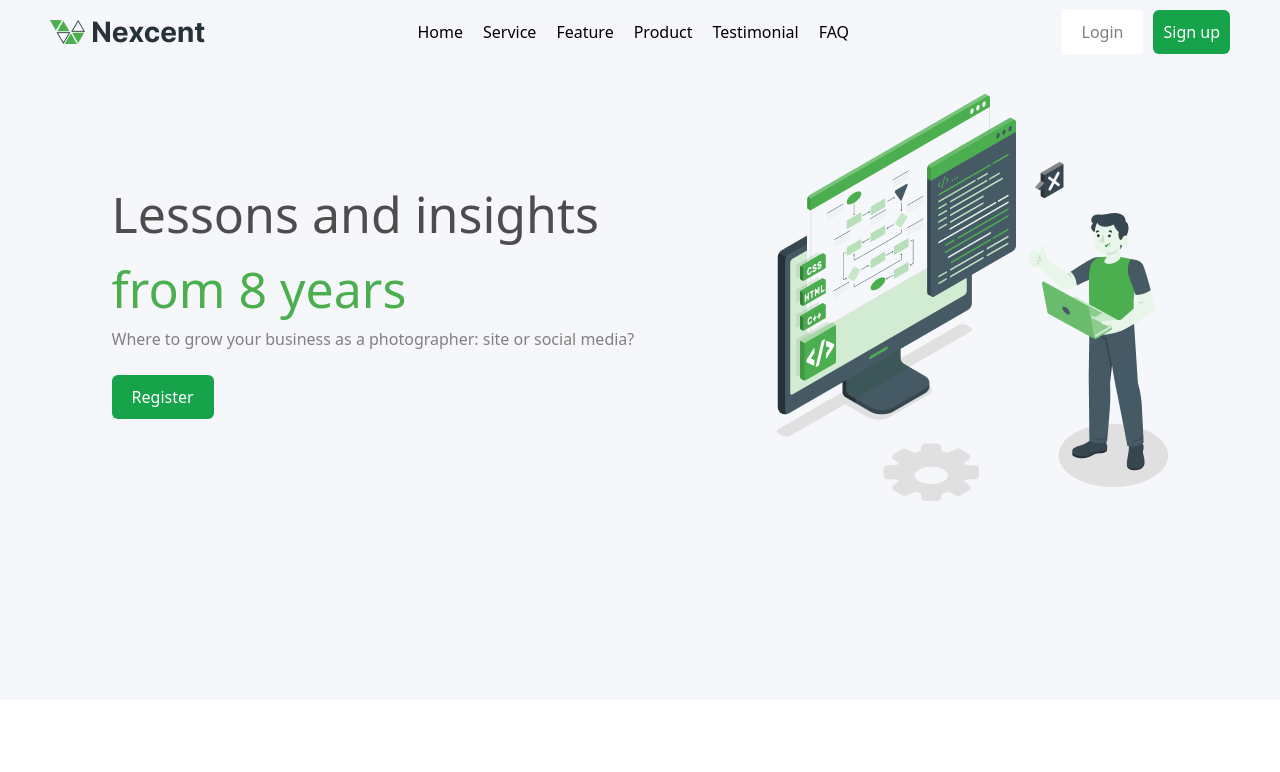
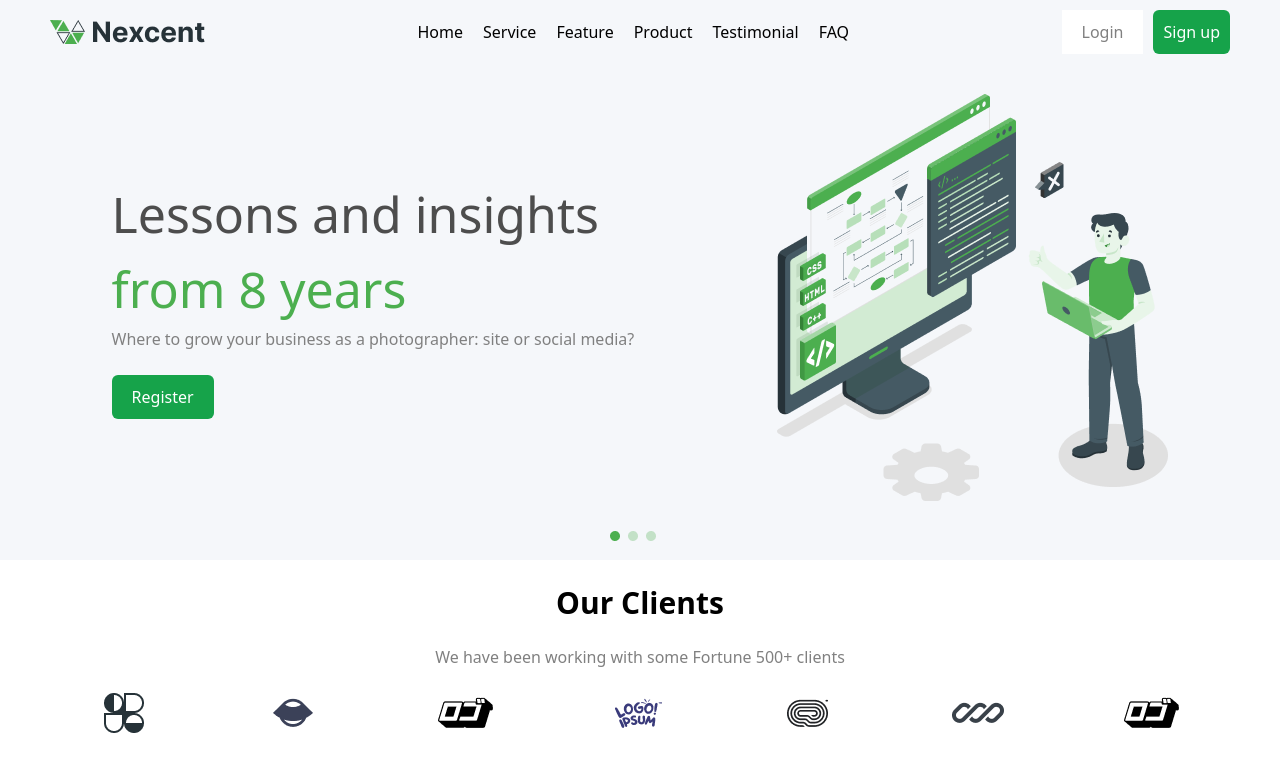
Before and after one commit to SOFTCLUB-2007/LSSON, a website: page src/index.html in a window 1280 px wide. Drawn offline with nearby package versions, Linux system fonts and the light colour scheme; files that its build step writes are made by us from their sources.

Commit message:
section by mainsections

```diff
--- a/src/index.html
+++ b/src/index.html
@@ -6,7 +6,7 @@
 <link href="./output.css" rel="stylesheet">
 </head>
 <body>
-<header class="bg-[#F5F7FA] h-[700px]">
+<header class="bg-[#F5F7FA] lg:h-[560px] h-[900px]">
     <nav class="max-w-[1200px] m-auto flex items-center p-[10px] justify-between">
     <img src="Logo (7).png" alt="">
     <ul class="lg:flex lg:gap-[20px] hidden lg:block">
@@ -36,7 +36,23 @@
                 <img src="Illustration.png" alt="">
             </div>
         </div>
+        <img class="pl-[570px] pt-[30px]" src="Dot.png" alt="">
     </section>
 </header>
+<main>
+    <section class="max-w-[1200px] m-auto">
+        <h1 class="text-[30px] pt-[20px] font-[600] text-center">Our Clients</h1>
+        <p class="text-[gray] pt-[20px] text-center">We have been working with some Fortune 500+ clients</p>
+        <div class="lg:flex lg:items-center lg:justify-between pt-[20px]  text-center">
+            <img class="m-[auto]" src="Logo (8).png" alt="">
+            <img class="m-[auto]" src="Logo (10).png" alt="">
+            <img class="m-[auto]" src="Logo (11).png" alt="">
+            <img class="m-[auto]" src="Logo (9).png" alt="">
+            <img class="m-[auto]" src="Logo (12).png" alt="">
+            <img class="m-[auto]" src="Logo (13).png" alt="">
+            <img class="m-[auto]" src="Logo (11).png" alt="">
+        </div>
+    </section>
+</main>
 </body>
 </html>
```
Also changed, not shown: src/Dot.png (added), src/Logo (10).png (added), src/Logo (11).png (added), src/Logo (12).png (added), src/Logo (13).png (added), src/Logo (8).png (added), src/Logo (9).png (added).
